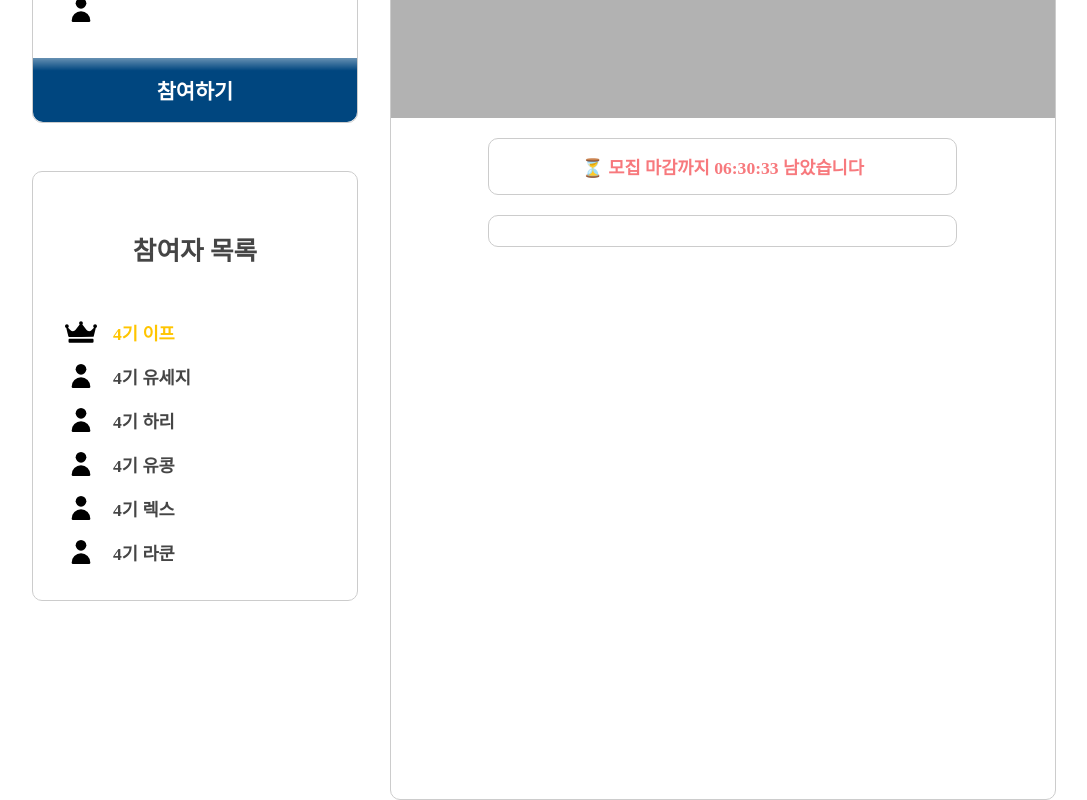
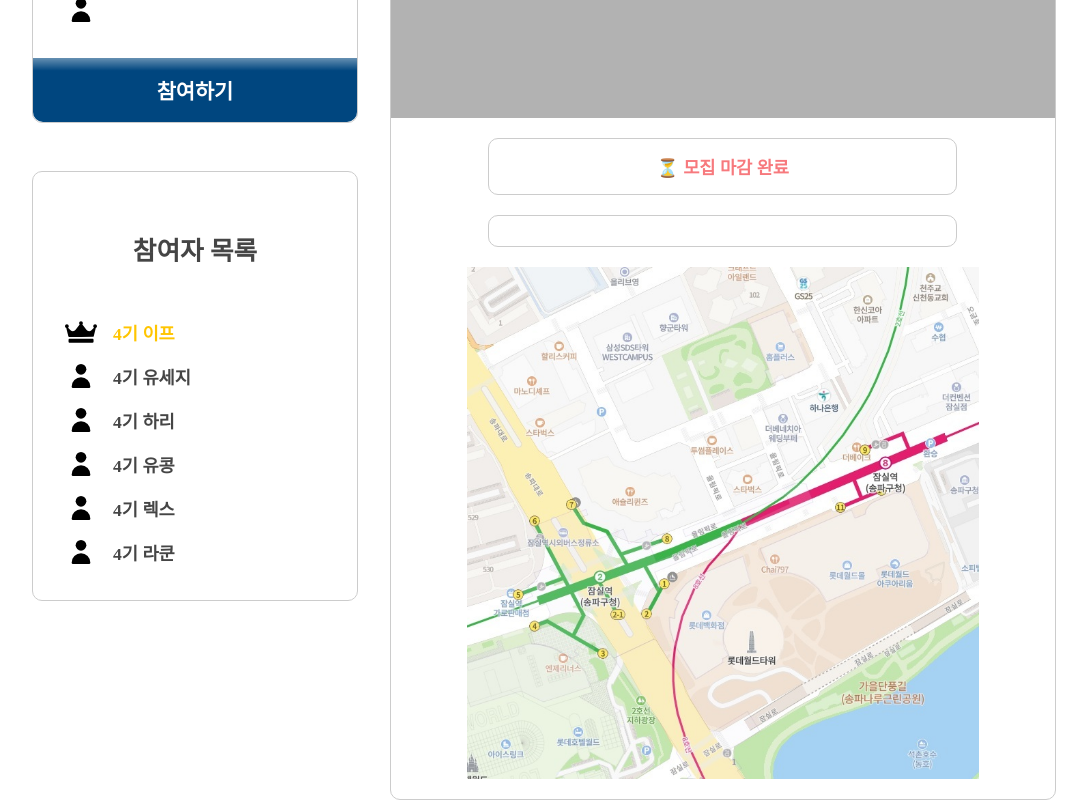
Before and after one commit to woowacourse-teams/2022-momo, a React app in the folder frontend/: page /detail/1 in a window 1280 px wide. Shown: the part 287-1087 px from the top of the page, without its empty margins (104-1191 px from the left). Built offline with nearby package versions, Linux system fonts and the light colour scheme; a web font is replaced by a local one; what emotion-reset would draw is missing.

Commit message:
style: 모임 상세 페이지 스타일 변경
  - 마감 기간 문구 수정
  - 지도 이미지 추가

Co-authored-by: Usage <kyr9389@naver.com>

```diff
--- a/frontend/src/components/Detail/Content/index.tsx
+++ b/frontend/src/components/Detail/Content/index.tsx
@@ -1,27 +1,26 @@
+import map from 'assets/map.jpg';
 import { DetailData } from 'types/data';
+import { getCategoryImage } from 'utils/category';
+import { convertDeadlineToRemainTime } from 'utils/date';
 
 import * as S from './index.styled';
-
-// TODO: 마감 기한이 현재부터 얼마나 남았는지 계산
-const deadlineRemain = (deadline: Date) => '06:30:33';
 
 function DetailContent({
   name,
   deadline,
+  categoryId,
   description,
-}: Pick<DetailData, 'name' | 'deadline' | 'description'>) {
+}: Pick<DetailData, 'name' | 'deadline' | 'categoryId' | 'description'>) {
   return (
     <S.Container>
-      <S.TitleWrapper>
+      <S.TitleWrapper imgSrc={getCategoryImage(categoryId)}>
         <S.Hashtag>#한 잔 #음주 #치킨</S.Hashtag>
         <S.Title>{name}</S.Title>
       </S.TitleWrapper>
       <S.DescriptionContainer>
-        <S.Duration>
-          ⏳ 모집 마감까지 {deadlineRemain(deadline)} 남았습니다
-        </S.Duration>
+        <S.Duration>⏳ 모집 {convertDeadlineToRemainTime(deadline)}</S.Duration>
         <S.Description>{description}</S.Description>
-        <S.LocationMap />
+        <S.LocationMap imgSrc={map} />
       </S.DescriptionContainer>
     </S.Container>
   );
```
